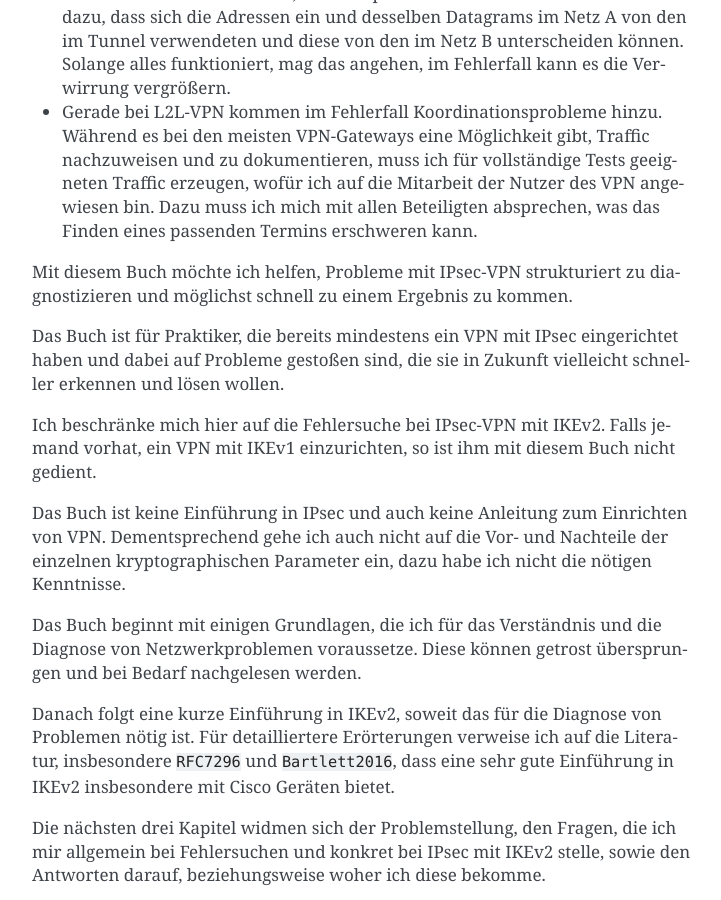
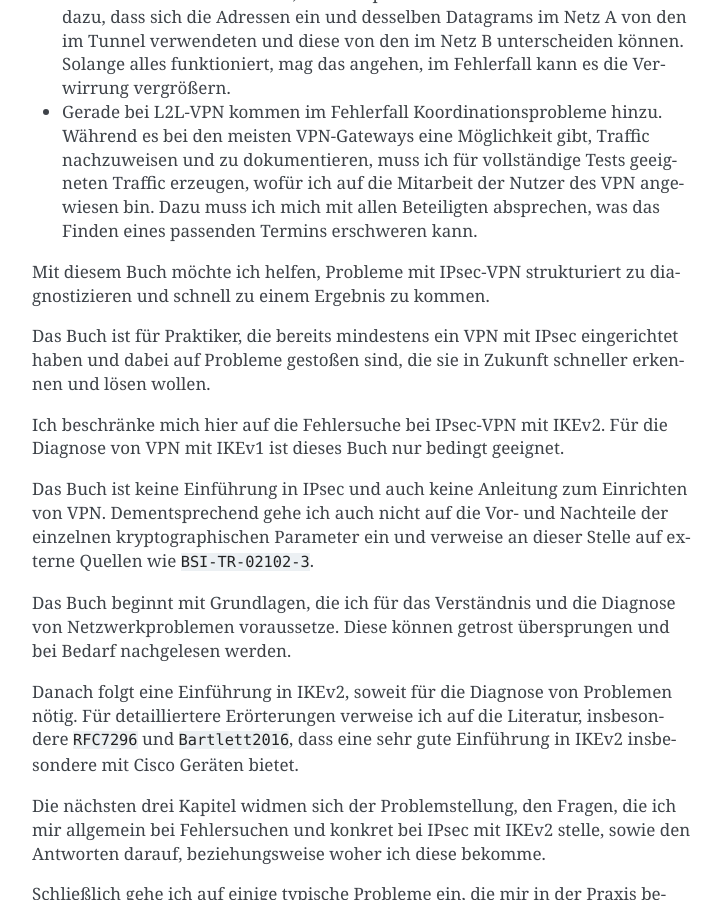
Before and after one commit to matwei-books/Fehlersuche-bei-IPsec-VPN-mit-IKEv2, a Sphinx documentation site: the page built from source/einfuehrung.rst, in a window 1280 px wide and 900 px high, scrolled down 1731 px. Shown: the whole window, without its empty margins (388-1109 px from the left). Built offline with Sphinx 7.4.7, drawn with Linux system fonts in a browser that asks for light colours; cross-references to code outside the pages are shown as plain code.

Commit message:
Einführung überarbeitet, BSI TR-02102-3 aufgenommen

```diff
--- a/source/einfuehrung.rst
+++ b/source/einfuehrung.rst
@@ -86,27 +86,26 @@
   passenden Termins erschweren kann.
 
 Mit diesem Buch möchte ich helfen, Probleme mit IPsec-VPN strukturiert
-zu diagnostizieren und möglichst schnell zu einem Ergebnis zu kommen.
+zu diagnostizieren und schnell zu einem Ergebnis zu kommen.
 
 Das Buch ist für Praktiker, die bereits mindestens ein VPN mit IPsec
 eingerichtet haben und dabei auf Probleme gestoßen sind, die sie in
-Zukunft vielleicht schneller erkennen und lösen wollen.
+Zukunft schneller erkennen und lösen wollen.
 
 Ich beschränke mich hier auf die Fehlersuche bei IPsec-VPN mit IKEv2.
-Falls jemand vorhat, ein VPN mit IKEv1 einzurichten, so
-ist ihm mit diesem Buch nicht gedient.
+Für die Diagnose von VPN mit IKEv1 ist dieses Buch nur bedingt geeignet.
 
 Das Buch ist keine Einführung in IPsec und auch keine Anleitung zum
 Einrichten von VPN. Dementsprechend gehe ich auch nicht auf die Vor- und
-Nachteile der einzelnen kryptographischen Parameter ein, dazu habe ich
-nicht die nötigen Kenntnisse.
+Nachteile der einzelnen kryptographischen Parameter ein und verweise an
+dieser Stelle auf externe Quellen wie :cite:`BSI-TR-02102-3`.
 
-Das Buch beginnt mit einigen Grundlagen, die ich für das Verständnis und
+Das Buch beginnt mit Grundlagen, die ich für das Verständnis und
 die Diagnose von Netzwerkproblemen voraussetze. Diese können getrost
 übersprungen und bei Bedarf nachgelesen werden.
 
-Danach folgt eine kurze Einführung in IKEv2, soweit das für die Diagnose
-von Problemen nötig ist. Für detailliertere Erörterungen verweise ich
+Danach folgt eine Einführung in IKEv2, soweit für die Diagnose von
+Problemen nötig. Für detailliertere Erörterungen verweise ich
 auf die Literatur, insbesondere :cite:`RFC7296` und
 :cite:`Bartlett2016`, dass eine sehr gute Einführung in IKEv2 insbesondere
 mit Cisco Geräten bietet.
--- a/source/troubleshoot-ipsec.bib
+++ b/source/troubleshoot-ipsec.bib
@@ -403,3 +403,10 @@
   note          = {Accessed: 2019-02-15},
   url           = {https://www.cisco.com/c/en/us/support/docs/ip/internet-key-exchange-ike/116858-problem-replay-00.html},
 }
+
+@Misc{BSI-TR-02102-3,
+  title         = {BSI TR-02102-3 "Kryptographische Verfahren: Verwendung von Internet Protocol Security (IPsec) und Internet Key Exchange (IKEv2)" Version: 2019-01},
+  note          = {Accessed: 2019-03-21},
+  url           = {https://www.bsi.bund.de/SharedDocs/Downloads/DE/BSI/Publikationen/TechnischeRichtlinien/TR02102/BSI-TR-02102-3.html},
+  institution = {BSI},
+}
```
